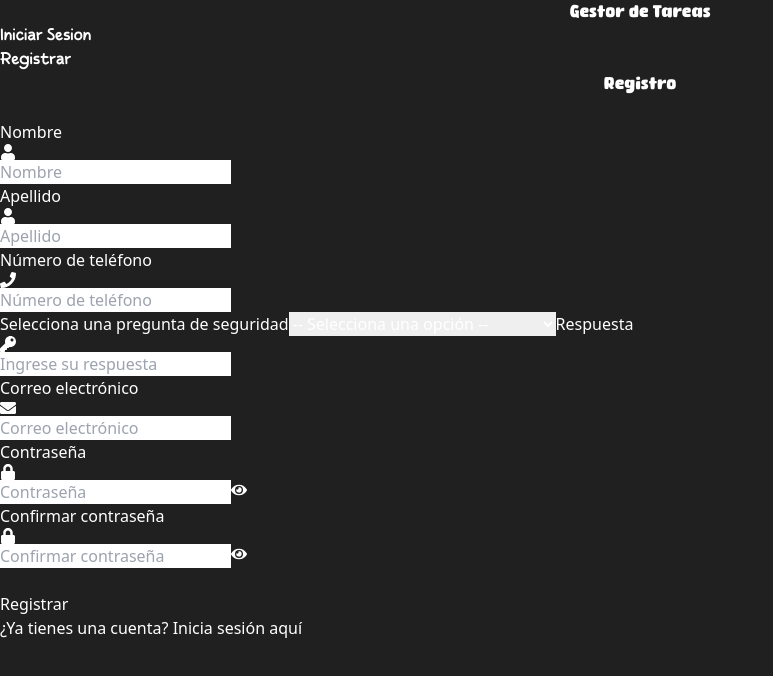
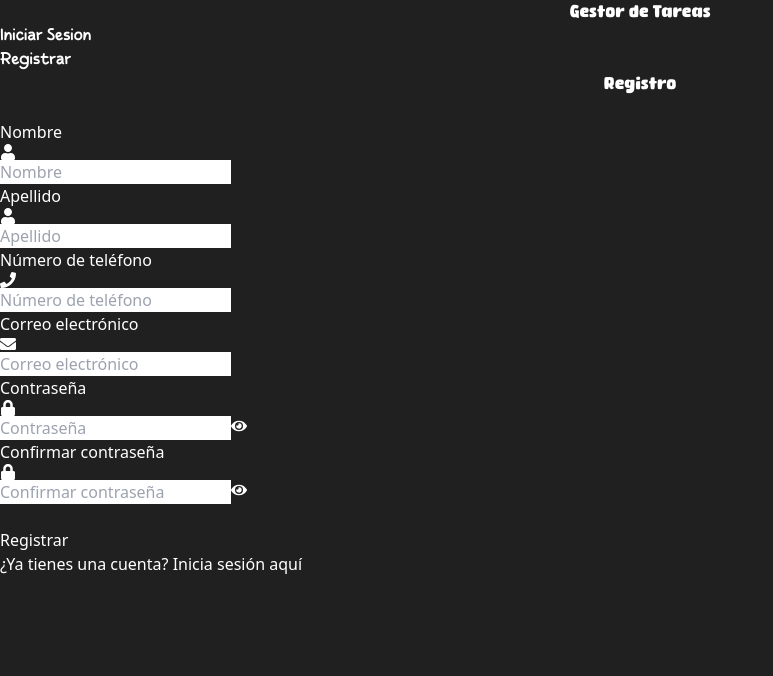
Before and after one commit to JavierHG13/client-Tasks, a React (Vite) app: page /register in a window 1280 px wide. Shown: the top 676 px of the page, without its empty margins (0-773 px from the left). Built offline with nearby package versions, Linux system fonts and the light colour scheme.

Commit message:
Validacion de formulario de registro

```diff
--- a/src/pages/RegisterPage.jsx
+++ b/src/pages/RegisterPage.jsx
@@ -1,9 +1,8 @@
 import { useState } from "react";
 import { useForm } from "react-hook-form";
 import { useAuth } from "../context/AuthContext";
-//import { useEffect } from "react";
-import { /*useNavigate,*/ Link } from "react-router-dom";
-import { FaUser, FaEnvelope, FaLock, FaPhone, FaKey, FaEye, FaEyeSlash } from "react-icons/fa"; // Importar íconos adicionales
+import { Link } from "react-router-dom";
+import { FaUser, FaEnvelope, FaLock, FaPhone, FaKey, FaEye, FaEyeSlash } from "react-icons/fa";
 
 function RegisterPage() {
   const [showPassword, setShowPassword] = useState(false);
@@ -11,14 +10,15 @@ function RegisterPage() {
 
   const togglePasswordVisibility = () => setShowPassword(!showPassword);
   const toggleConfirmPasswordVisibility = () => setShowConfirmPassword(!showConfirmPassword);
-  const { register, handleSubmit, getValues, formState: { errors } } = useForm();
-  const { signup, /*isAuthenticated,*/ errors: registerErrors } = useAuth();
 
-  //const navigate = useNavigate();
+  const {
+    register,
+    handleSubmit,
+    getValues,
+    formState: { errors },
+  } = useForm();
 
-  /*useEffect(() => {
-    if (isAuthenticated) navigate("/tasks");
-  }, [isAuthenticated]);*/
+  const { signup, errors: registerErrors } = useAuth();
 
   const onSubmit = async (values) => {
     signup(values);
@@ -38,13 +38,27 @@ function RegisterPage() {
               <input
                 id="realName"
                 type="text"
-                {...register("realName", { required: true })}
+                {...register("realName", {
+                  required: "El nombre es requerido",
+                  minLength: {
+                    value: 2,
+                    message: "El nombre real debe tener al menos 2 caracteres",
+                  },
+                  maxLength: {
+                    value: 50,
+                    message: "El nombre real no debe superar los 50 caracteres",
+                  },
+                  pattern: {
+                    value: /^[a-zA-Z\s]+$/,
+                    message: "El nombre real solo puede contener letras y espacios",
+                  },
+                })}
                 className="w-full bg-zinc-700 text-white px-10 py-2 rounded-md"
                 placeholder="Nombre"
               />
             </div>
             {errors.realName && (
-              <p className="text-red-500 text-sm">El nombre real es requerido</p>
+              <p className="text-red-500 text-sm">{errors.realName.message}</p>
             )}
           </div>
 
@@ -56,13 +70,27 @@ function RegisterPage() {
               <input
                 id="lastName"
                 type="text"
-                {...register("lastName", { required: true })}
+                {...register("lastName", {
+                  required: "El apellido es requerido",
+                  minLength: {
+                    value: 2,
+                    message: "El apellido debe tener al menos 2 caracteres",
+                  },
+                  maxLength: {
+                    value: 50,
+                    message: "El apellido no debe superar los 50 caracteres",
+                  },
+                  pattern: {
+                    value: /^[a-zA-Z\s]+$/,
+                    message: "El apellido solo puede contener letras y espacios",
+                  },
+                })}
                 className="w-full bg-zinc-700 text-white px-10 py-2 rounded-md"
                 placeholder="Apellido"
               />
             </div>
             {errors.lastName && (
-              <p className="text-red-500 text-sm">El apellido es requerido</p>
+              <p className="text-red-500 text-sm">{errors.lastName.message}</p>
             )}
           </div>
 
@@ -74,52 +102,19 @@ function RegisterPage() {
               <input
                 id="phoneNumber"
                 type="tel"
-                {...register("phoneNumber", { required: true })}
+                {...register("phoneNumber", {
+                  required: "El número de teléfono es requerido",
+                  pattern: {
+                    value: /^\d{10}$/,
+                    message: "El número de teléfono debe contener exactamente 10 dígitos",
+                  },
+                })}
                 className="w-full bg-zinc-700 text-white px-10 py-2 rounded-md"
                 placeholder="Número de teléfono"
               />
             </div>
             {errors.phoneNumber && (
-              <p className="text-red-500 text-sm">El número de teléfono es requerido</p>
-            )}
-          </div>
-
-          {/* Campo Palabra Secreta */}
-          <div className="relative mb-4">
-            <label htmlFor="secretQuestion" className="block text-gray-400 mb-1">
-              Selecciona una pregunta de seguridad
-            </label>
-            <select
-              id="secretQuestion"
-              {...register("secretQuestion", { required: true })}
-              className="w-full bg-zinc-700 text-white px-4 py-2 rounded-md mb-2"
-            >
-              <option value="">-- Selecciona una opción --</option>
-              <option value="petName">¿Nombre de mi mascota?</option>
-              <option value="birthCity">¿Ciudad donde nací?</option>
-              <option value="favoriteFood">¿Comida favorita?</option>
-              <option value="firstSchool">¿Nombre de mi primera escuela?</option>
-              <option value="favoriteColor">¿Color favorito?</option>
-            </select>
-            {errors.secretQuestion && (
-              <p className="text-red-500 text-sm">Selecciona una pregunta de seguridad</p>
-            )}
-
-            <label htmlFor="secretWord" className="block text-gray-400 mb-1">
-              Respuesta
-            </label>
-            <div className="relative">
-              <FaKey className="absolute top-3 left-3 text-gray-400" />
-              <input
-                id="secretWord"
-                type="text"
-                {...register("secretWord", { required: true })}
-                className="w-full bg-zinc-700 text-white px-10 py-2 rounded-md"
-                placeholder="Ingrese su respuesta"
-              />
-            </div>
-            {errors.secretWord && (
-              <p className="text-red-500 text-sm">La respuesta es requerida</p>
+              <p className="text-red-500 text-sm">{errors.phoneNumber.message}</p>
             )}
           </div>
 
@@ -131,13 +126,19 @@ function RegisterPage() {
               <input
                 id="email"
                 type="email"
-                {...register("email", { required: true })}
+                {...register("email", {
+                  required: "El correo es requerido",
+                  pattern: {
+                    value: /^[A-Z0-9._%+-]+@[A-Z0-9.-]+\.[A-Z]{2,}$/i,
+                    message: "Correo inválido",
+                  },
+                })}
                 className="w-full bg-zinc-700 text-white px-10 py-2 rounded-md"
                 placeholder="Correo electrónico"
               />
             </div>
             {errors.email && (
-              <p className="text-red-500 text-sm">El correo es requerido</p>
+              <p className="text-red-500 text-sm">{errors.email.message}</p>
             )}
           </div>
 
@@ -149,7 +150,18 @@ function RegisterPage() {
               <input
                 id="password"
                 type={showPassword ? "text" : "password"}
-                {...register("password", { required: true })}
+                {...register("password", {
+                  required: "La contraseña es requerida",
+                  minLength: {
+                    value: 8,
+                    message: "La contraseña debe tener al menos 8 caracteres",
+                  },
+                  pattern: {
+                    value: /^(?=.*[A-Z])(?=.*[a-z])(?=.*\d)(?=.*[@$!%*?&])/,
+                    message:
+                      "La contraseña debe contener al menos una mayúscula, una minúscula, un número y un carácter especial (@$!%*?&)",
+                  },
+                })}
                 className="w-full bg-zinc-700 text-white px-10 py-2 rounded-md"
                 placeholder="Contraseña"
               />
@@ -162,7 +174,7 @@ function RegisterPage() {
               </button>
             </div>
             {errors.password && (
-              <p className="text-red-500 text-sm">La contraseña es requerida</p>
+              <p className="text-red-500 text-sm">{errors.password.message}</p>
             )}
           </div>
 
@@ -175,7 +187,7 @@ function RegisterPage() {
                 id="confirmPassword"
                 type={showConfirmPassword ? "text" : "password"}
                 {...register("confirmPassword", {
-                  required: true,
+                  required: "Confirma tu contraseña",
                   validate: (value) =>
                     value === getValues("password") || "Las contraseñas no coinciden",
                 })}
@@ -195,11 +207,13 @@ function RegisterPage() {
             )}
           </div>
 
+          {/* Errores generales del servidor */}
           {registerErrors.map((error, i) => (
             <div className="bg-red-500 p-2 text-white tasks" key={i}>
               {error}
             </div>
           ))}
+
           <br />
           <div className="flex justify-center">
             <button
```
